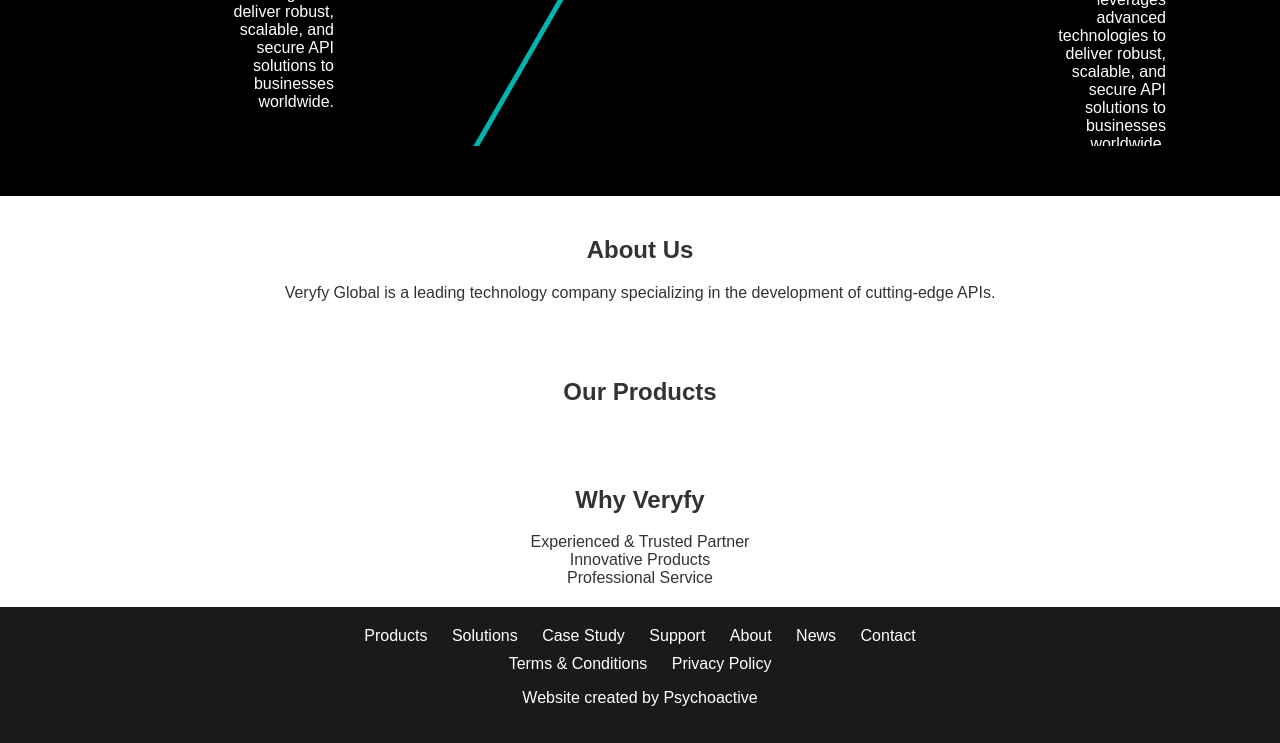
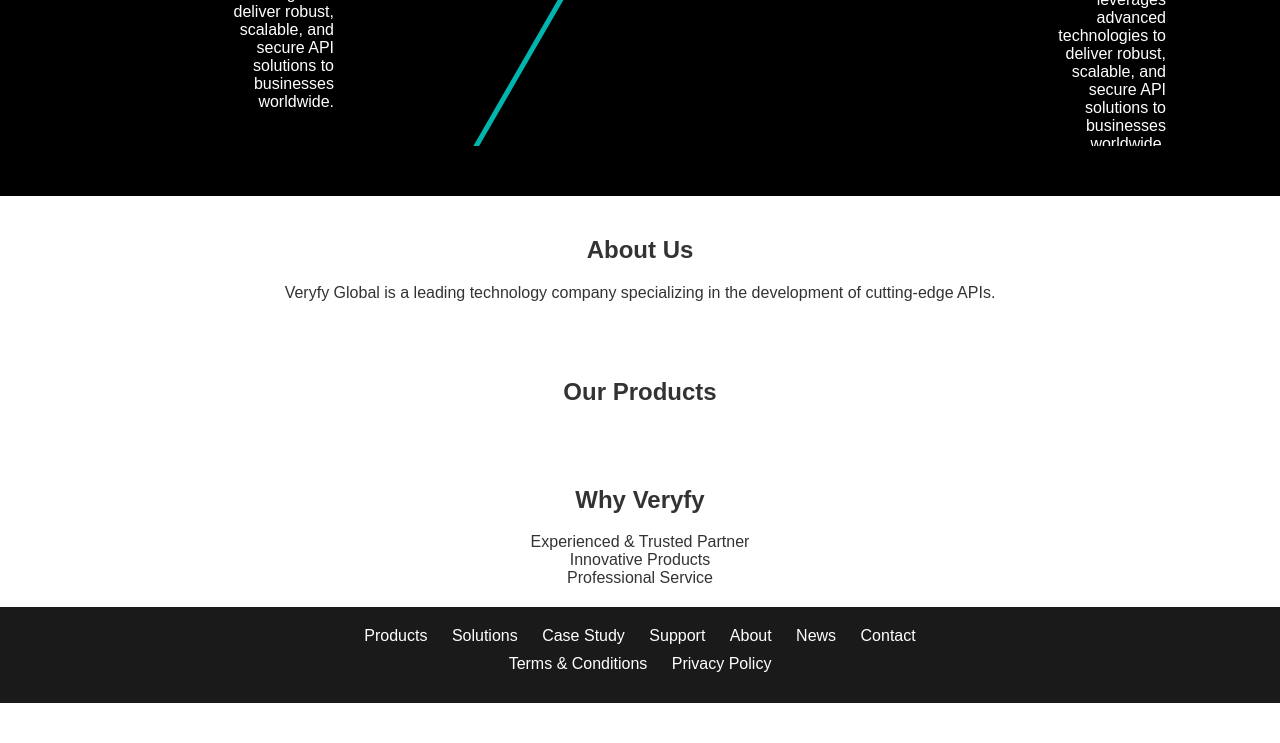
Before and after one commit to marckie419/Veryfy_Version2, a plain HTML site: page index.html in a window 1280 px wide. Shown: the part 1437-2180 px from the top of the page. After the commit the page ends 2140 px from the top, so only its background shows below. Drawn offline with nearby package versions, Linux system fonts and the light colour scheme; some packages are replaced by stand-ins of ours; no server answers; a script that the page names is missing.

Commit message:
Add files via upload

```diff
--- a/index.html
+++ b/index.html
@@ -102,9 +102,6 @@
             <a href="#">Terms & Conditions</a>
             <a href="#">Privacy Policy</a>
         </div>
-        <div class="credits">
-            <p>Website created by Psychoactive</p>
-        </div>
     </footer>
     <script src="main.js"></script>
 </body>
```
